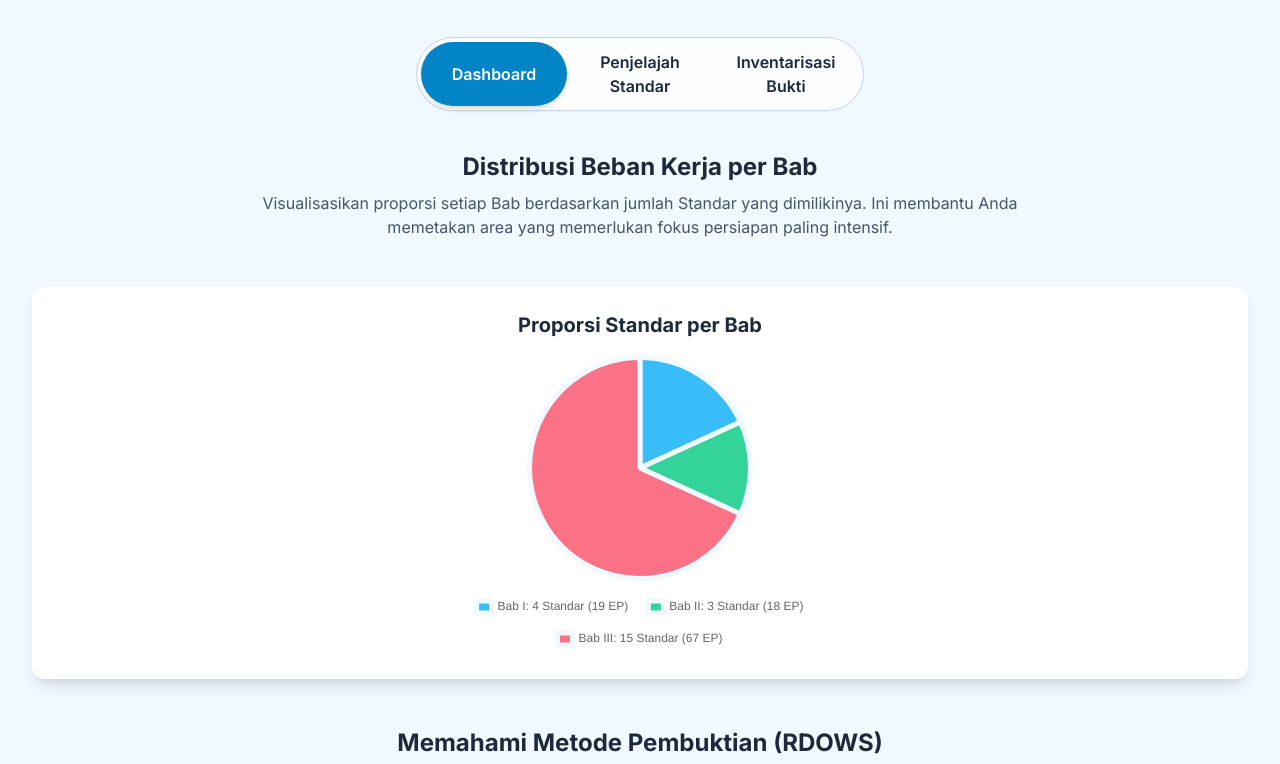
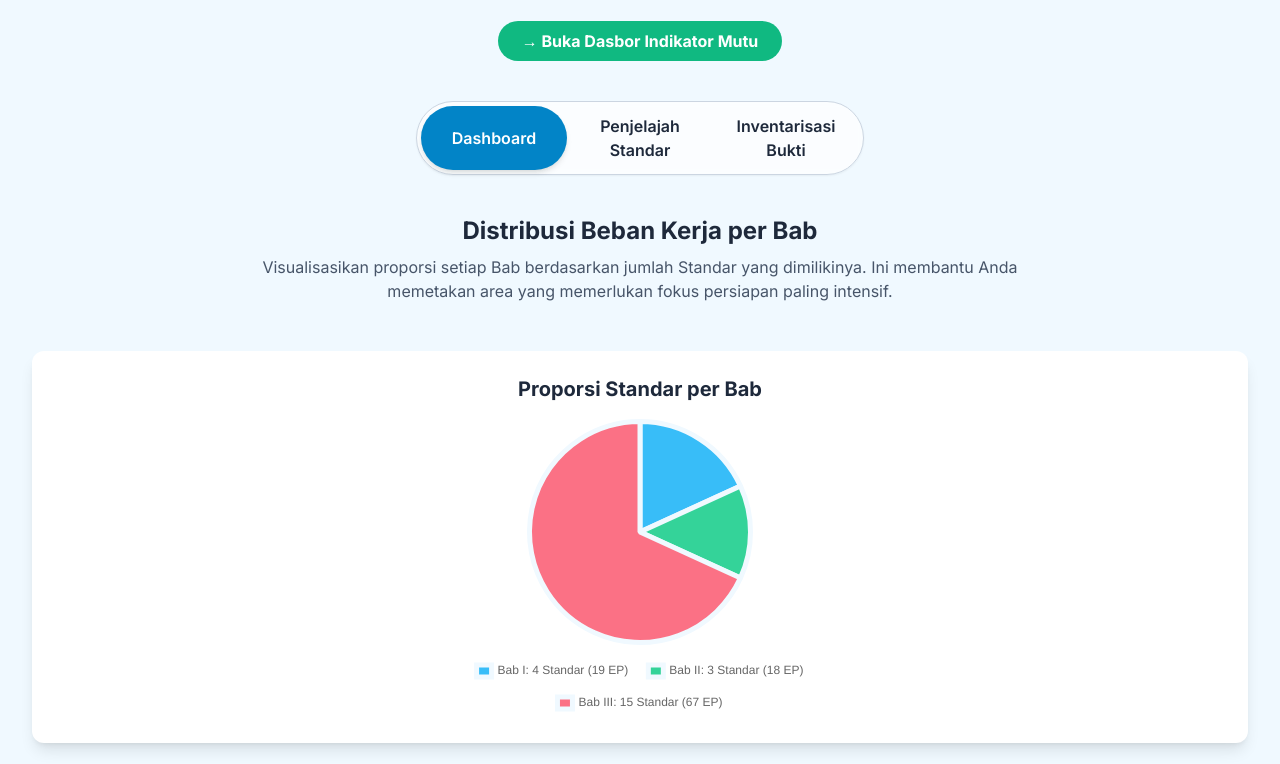
Before and after one commit to Alfarizi-alf/Hirarkie-INM-Klinik.io-github.io, a plain HTML site: page index.html in a window 1280 px wide. Shown: the part 111-875 px from the top of the page. Drawn offline with nearby package versions, Linux system fonts and the light colour scheme.

Commit message:
Add files via upload
Pembaharuan hyperlink

```diff
--- a/index.html
+++ b/index.html
@@ -9,10 +9,6 @@
     <link rel="preconnect" href="https://fonts.googleapis.com">
     <link rel="preconnect" href="https://fonts.gstatic.com" crossorigin>
     <link href="https://fonts.googleapis.com/css2?family=Inter:wght@400;500;600;700&display=swap" rel="stylesheet">
-    <!-- Chosen Palette: Refined Neutrals (Slate, Sky, Emerald) -->
-    <!-- Application Structure Plan: Aplikasi ini menggunakan struktur berbasis tab untuk memisahkan tiga fungsi utama: 'Dashboard' untuk ringkasan visual, 'Penjelajah Standar' untuk eksplorasi hierarki standar secara interaktif, dan 'Inventarisasi Bukti' untuk daftar periksa yang terfokus. Struktur ini dipilih untuk memecah informasi yang padat menjadi bagian-bagian yang mudah dikelola, memungkinkan pengguna dengan peran berbeda (misalnya, manajer vs. staf pelaksana) untuk menemukan informasi yang relevan dengan cepat. Alur pengguna dimulai dari gambaran umum di dasbor, kemudian dapat menelusuri detail di penjelajah, atau langsung ke daftar tugas di inventaris, menciptakan pengalaman yang fleksibel dan berorientasi pada tugas. -->
-    <!-- Visualization & Content Choices: 1. [Dashboard] - Tujuan: Menjelaskan distribusi beban kerja per Bab. Viz: Pie Chart (Chart.js) menampilkan proporsi Standar per Bab. Kartu Informasi (HTML/Tailwind) mendefinisikan fungsi RDOWS. Interaksi: Tooltip pada chart. Justifikasi: Memberikan gambaran visual yang jelas tentang skala setiap Bab. 2. [Penjelajah Standar] - Tujuan: Mengurai hierarki kompleks. Viz: Accordion interaktif. Interaksi: Klik untuk membuka/menutup detail. Justifikasi: Menyajikan konten sumber secara utuh. 3. [Inventarisasi Bukti] - Tujuan: Menyediakan daftar periksa praktis sesuai pengelompokan asli. Viz: Daftar terstruktur yang difilter per tab. Interaksi: Navigasi tab. Justifikasi: Mempertahankan struktur dan kelengkapan konten asli dari dokumen sumber untuk konsistensi. -->
-    <!-- CONFIRMATION: NO SVG graphics used. NO Mermaid JS used. -->
     <style>
         body {
             font-family: 'Inter', sans-serif;
@@ -62,7 +58,13 @@
         <header class="text-center mb-10">
             <h1 class="text-3xl md:text-4xl font-bold text-slate-900">Dasbor Interaktif Akreditasi Klinik</h1>
             <p class="mt-2 text-lg text-slate-600">Alat bantu visual untuk memahami dan mempersiapkan standar akreditasi.</p>
-        </header>
+
+            <div class="mt-6">
+                <a href="index2.html" class="inline-block bg-emerald-500 text-white font-bold py-2 px-6 rounded-full hover:bg-emerald-600 transition-transform transform hover:scale-105">
+                    → Buka Dasbor Indikator Mutu
+                </a>
+            </div>
+            </header>
 
         <nav class="mb-10">
             <div class="flex justify-center border border-slate-300 rounded-full p-1 bg-white/70 backdrop-blur-sm shadow-sm max-w-md mx-auto">
@@ -73,7 +75,6 @@
         </nav>
 
         <main id="content-area">
-            <!-- Dashboard View -->
             <div id="view-dashboard" class="view fade-in">
                  <section class="text-center mb-12">
                     <h2 class="text-2xl font-bold text-slate-800 mb-2">Distribusi Beban Kerja per Bab</h2>
@@ -121,7 +122,6 @@
 
             </div>
 
-            <!-- Explorer View -->
             <div id="view-explorer" class="view hidden fade-in">
                 <section class="text-center mb-8">
                     <h2 class="text-2xl font-bold text-slate-800 mb-2">Penjelajah Standar Akreditasi</h2>
@@ -132,7 +132,6 @@
                 <div id="explorer-content" class="bg-white p-4 sm:p-6 rounded-xl shadow-md"></div>
             </div>
 
-            <!-- Inventory View -->
             <div id="view-inventory" class="view hidden fade-in">
                 <section class="text-center mb-8">
                     <h2 class="text-2xl font-bold text-slate-800 mb-2">Inventarisasi Bukti RDOWS</h2>
@@ -159,6 +158,7 @@
     </div>
 
 <script>
+// Seluruh JavaScript dari file asli tidak diubah
 const accreditationData = {
     "TKK": {
         "title": "BAB I: TATA KELOLA KLINIK", "icon": "🏛️", "color": "sky", "standards": [
```
